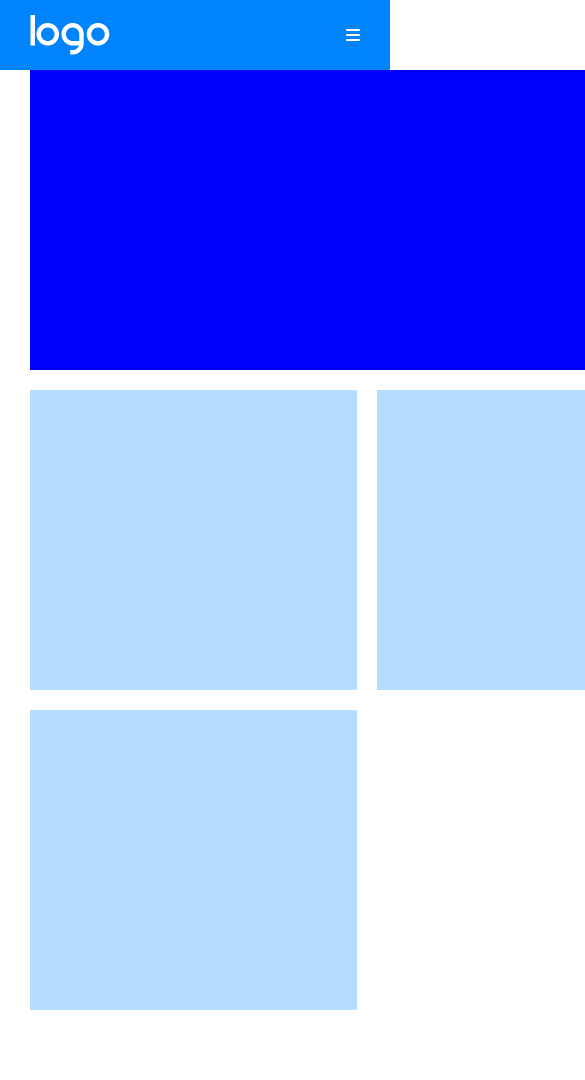
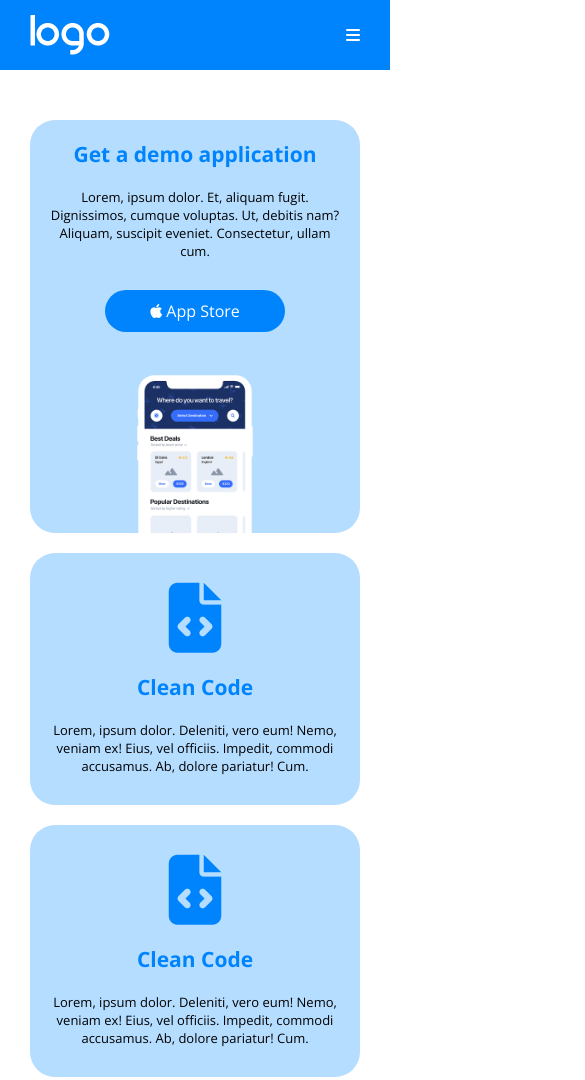
Before and after one commit to Ste-cracco/htmlcss-responsive-layout, a plain HTML site: page index.html in a window 390 px wide. Shown: the top 1080 px of the page, 585 px wide, since content can reach past the window. Before the commit the page ends 1010 px from the top, so only its background shows below. Drawn offline with nearby package versions, Linux system fonts and the light colour scheme.

Commit message:
Section 1 completata

```diff
--- a/css/style.css
+++ b/css/style.css
@@ -11,6 +11,7 @@ ul, li {
 
 img {
     max-width: 100%;
+    max-height: 100%;
 }
 
 .flex {
@@ -44,7 +45,7 @@ header {
     align-self: center;
 }
 
-i.fa-solid, i.fa-bars  {
+header i.fa-solid, i.fa-bars  {
     display: none;
     align-self: center;
 }
@@ -61,7 +62,7 @@ header .container_large {
 }
 
 .bottone {
-    border-radius: 15px;
+    border-radius: 25px;
 }
 
 .bottone_header {
@@ -70,7 +71,7 @@ header .container_large {
     padding: 5px 10px;
 }
 
-@media (max-width: 1200px) {
+@media (max-width: 1100px) {
 
     header .container_large {
         width: 100%;
@@ -80,7 +81,7 @@ header .container_large {
         display: none;
     }
 
-    i.fa-solid, i.fa-bars  {
+    header i.fa-solid, i.fa-bars  {
         display: block;
         align-self: center;
     }
@@ -90,15 +91,111 @@ header .container_large {
 
 .row {
     gap: 20px;
+    margin-top: 50px;
+    margin-bottom: 100px;
 }
 
 .card {
     background-color: #B5DDFF;
-    height: 300px;
-    width: calc(calc(100% - 39px) / 3);
+    width: calc(calc(100% - 40px) / 3);
+    border-radius: 25px;
+    padding: 0 20px;
+    align-items: center;
 }
 
-.card:first-of-type {
-    background-color: blue;
+.card_big{
+    width: calc(100% / 2);
     flex-grow: 2;
+    border-radius: 25px;
+    background-color: #B5DDFF;
+    padding: 0 20px;
 }
+
+.card i {
+    color: #0084FD;
+    padding-top: 30px;
+    font-size: 70px;
+}
+
+.card p {
+    text-align: center;
+}
+
+.card_big .col {
+    flex-basis: 0;
+    flex-grow: 1;
+}
+
+.card_big img {
+    max-width: 90%;
+}
+
+.card h3, .card_big h3 {
+    color: #0084FD;
+    font-size: 21px;
+    padding: 20px 0;
+}
+
+.card p, .card_big p {
+    padding-bottom: 30px;
+}
+
+.bottone_apple {
+    background-color: #0084FD;
+    color: white;
+    padding: 10px 15px;
+    width: 180px;
+    text-align: center;
+    margin-bottom: 39px
+}
+
+@media (max-width: 1100px) {
+
+    .container_large {
+        width: 100%;
+    }
+
+    .card_big {
+        flex-direction: column;
+    }
+
+    .card_big img {
+      max-width: 50%;
+    }
+}
+
+@media (max-width: 780px) {
+
+    .container_large {
+        width: 100%;
+    }
+
+    .card_big {
+        flex-direction: column;
+    }
+
+    .card_big img {
+        width: 100%;
+      }
+}
+
+@media (max-width: 600px) {
+
+    .row {
+        display: flex;
+        flex-direction: column;
+    }
+    .card_big, .card {
+        width: 100%;
+    }
+
+    .card_big .col {
+        align-items: center;
+    }
+
+    .card p, .card_big p {
+        font-size: 13px;
+        text-align: center;
+    }
+
+}
--- a/index.html
+++ b/index.html
@@ -34,23 +34,61 @@
         <section>
             <div class="container_large">
                 <div class="row flex_wrap">
-                    <div class="card">
+                    <div class="card_big flex">
+                        <div class="col flex_column ">
+                            <h3>Get a demo application</h3>
+                            <p>Lorem, ipsum dolor.
+                            Et, aliquam fugit.
+                            Dignissimos, cumque voluptas.
+                            Ut, debitis nam?
+                            Aliquam, suscipit eveniet.
+                            Consectetur, ullam cum.</p>
+                            <div class="bottone bottone_apple">
+                                <i class="fa-brands fa-apple"></i> App Store
+                            </div>
+                        </div>
+                        <div class="col flex_column">
+                            <img src="img/phone.png" alt="Phone">
+                        </div>
+                    </div> <!--  Chiusura Card-->
 
+                    <div class="card flex_column">
+                        <i class="fa-solid fa-file-code"></i>
+                        <h3>Clean Code</h3>
+                        <p>Lorem, ipsum dolor. Deleniti, vero eum!
+                        Nemo, veniam ex! Eius, vel officiis.
+                        Impedit, commodi accusamus. Ab, dolore pariatur!
+                        Cum.</p>
                     </div>
-                    <div class="card">
 
+                    <div class="card flex_column">
+                        <i class="fa-solid fa-file-code"></i>
+                        <h3>Clean Code</h3>
+                        <p>Lorem, ipsum dolor. Deleniti, vero eum!
+                        Nemo, veniam ex! Eius, vel officiis.
+                        Impedit, commodi accusamus. Ab, dolore pariatur!
+                        Cum.</p>
                     </div>
-                    <div class="card">
 
+                    <div class="card flex_column">
+                        <i class="fa-solid fa-file-code"></i>
+                        <h3>Clean Code</h3>
+                        <p>Lorem, ipsum dolor. Deleniti, vero eum!
+                        Nemo, veniam ex! Eius, vel officiis.
+                        Impedit, commodi accusamus. Ab, dolore pariatur!
+                        Cum.</p>
                     </div>
-                    <div class="card">
 
+                    <div class="card flex_column">
+                        <i class="fa-solid fa-file-code"></i>
+                        <h3>Clean Code</h3>
+                        <p>Lorem, ipsum dolor. Deleniti, vero eum!
+                        Nemo, veniam ex! Eius, vel officiis.
+                        Impedit, commodi accusamus. Ab, dolore pariatur!
+                        Cum.</p>
                     </div>
-                    <div class="card">
-
-                    </div>
-                </div>
-            </div>
+                </div> <!-- Chiusura row Section 1 -->
+            </div> <!-- Chiusura Container Large-->
         </section>
     </main>
 
```
